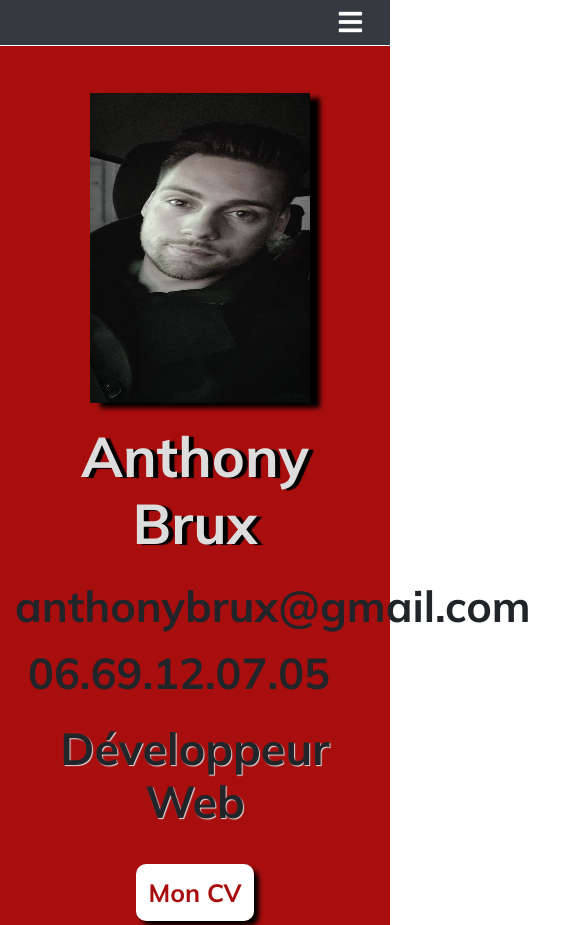
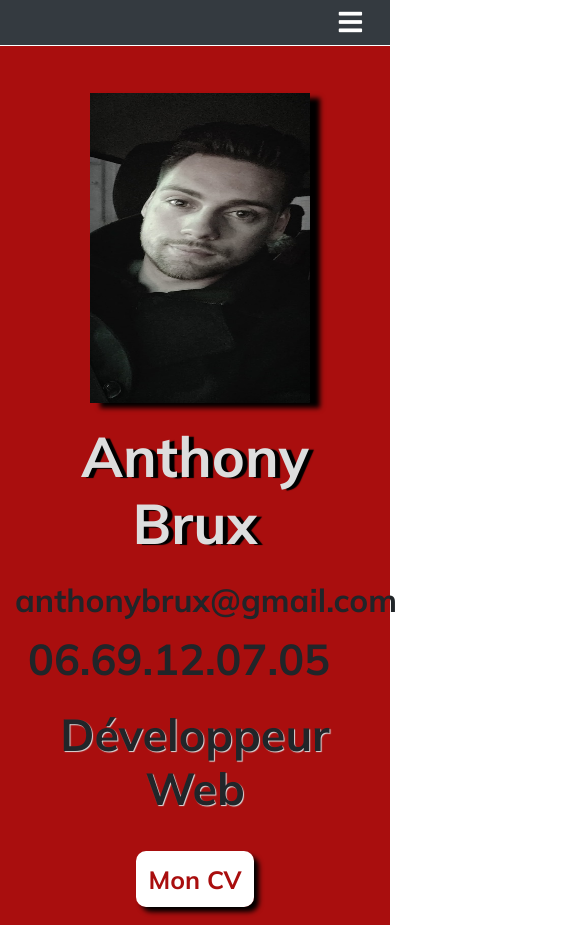
Before and after one commit to antoo59/CV-antho, a plain HTML site: page index.html in a window 390 px wide. Shown: the top 925 px of the page, 563 px wide, since content can reach past the window. Drawn offline with nearby package versions, Linux system fonts and the light colour scheme.

Commit message:
adress mail

```diff
--- /dev/null
+++ b/css/style_mobile.css
@@ -0,0 +1,3 @@
+.mail {
+    font-size: 2rem;
+}
--- a/index.html
+++ b/index.html
@@ -7,6 +7,7 @@
     <link rel="stylesheet" href="https://stackpath.bootstrapcdn.com/bootstrap/4.1.3/css/bootstrap.min.css">
     <link rel="stylesheet" href="https://use.fontawesome.com/releases/v5.3.1/css/all.css">
     <link rel="stylesheet" href="css/style.css">
+    <link rel="stylesheet" media="only screen and (max-width:600px)" href="css/style_mobile.css">
     <link href="https://fonts.googleapis.com/css2?family=Mulish:wght@300;400;700&display=swap" rel="stylesheet">
     <title>CV Anthony-Brux</title>
 
@@ -38,7 +39,7 @@
         </div>
         <div class="heading">
             <h1 class="titre">Anthony Brux</h1>
-            <h3 class="info">anthonybrux@gmail.com</h3>
+            <h3 class="info mail">anthonybrux@gmail.com</h3>
             <p class="info">06.69.12.07.05</p>
             <h3 class="junior">Développeur Web</h3>
             <a href="docs/moncv.docx" class="button1">Mon CV</a>
```
